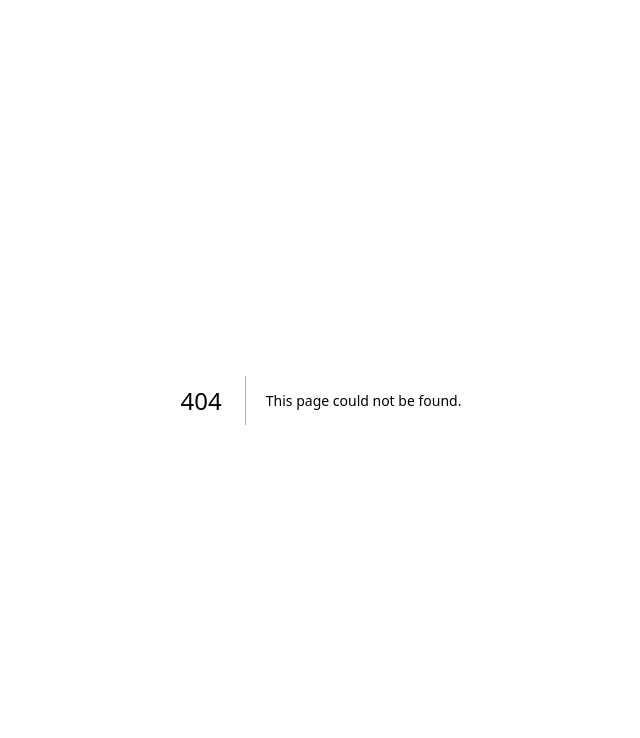
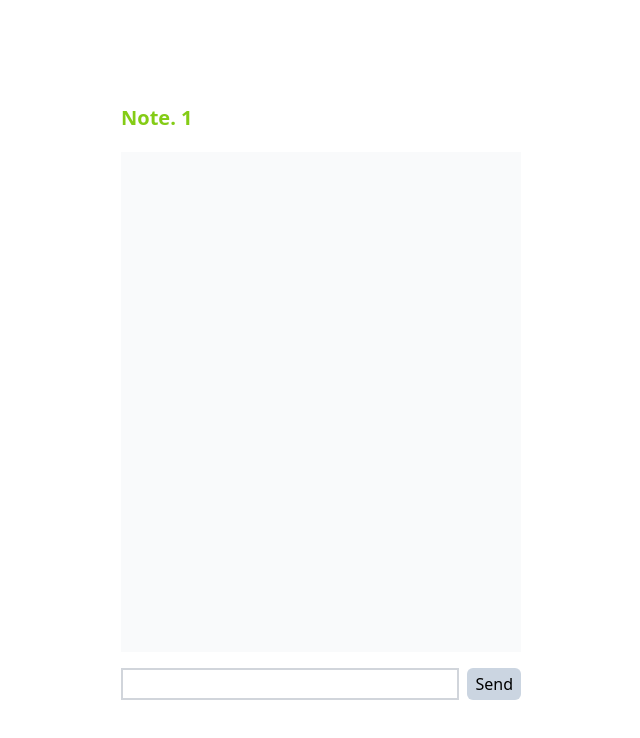
Before and after one commit to knock-version-1-0/frontend, a Next.js app: page /note/1 in a window 1280 px wide. Before the commit this address had no page. Shown: the top 738 px of the page, without its empty margins (319-959 px from the left). Built offline with nearby package versions, Linux system fonts and the light colour scheme.

Commit message:
Feat: note detail page 개발 완료

```diff
--- /dev/null
+++ b/pages/note/[noteId].tsx
@@ -0,0 +1,58 @@
+import React from "react"
+import { NextPage } from "next"
+import { useRouter } from "next/router"
+
+const Note: NextPage = () => {
+  const router = useRouter()
+  const noteId = router.query.noteId as string
+
+  const [text, setText] = React.useState<string>('')
+  const [keywords, setKeywords] = React.useState<String[]>([])
+
+  React.useEffect(() => {
+    setText("")
+  }, [keywords])
+
+  const handleChange = (e: React.ChangeEvent<HTMLInputElement>) => {
+    setText(e.target.value);
+  }
+
+  const handleSubmit = (e: React.FormEvent<HTMLFormElement>) => {
+    e.preventDefault()
+    setKeywords([...keywords, text])
+  }
+
+  return (
+    <div className="flex flex-col justify-center h-screen">
+      <div className="mx-auto w-[400px]">
+        <h1 className="text-xl font-bold text-lime-500 py-1">Note. {noteId}</h1>
+        <div className="w-full h-[500px] bg-gray-50 my-4">
+          {
+            keywords.map((keyword, index) => (
+              <Keyword
+                inputValue={keyword}
+                key={index}
+              ></Keyword>
+            ))
+          }
+        </div>
+        <form className="flex flex-row w-full justify-between space-x-2" onSubmit={handleSubmit}>
+          <input className="relative w-full border-2 border-gray-300" type="text" value={text} onChange={handleChange}/>
+          <button className="px-2 py-1 bg-slate-300 rounded-md" type="submit">
+            Send
+          </button>
+        </form>
+      </div>
+    </div>
+  )
+}
+
+const Keyword = (props: {inputValue: String}) => {
+  return (
+    <div className="py-2 bg-red-200">
+      <span className="text-lg">{props.inputValue}</span>
+    </div>
+  )
+}
+
+export default Note;
```
